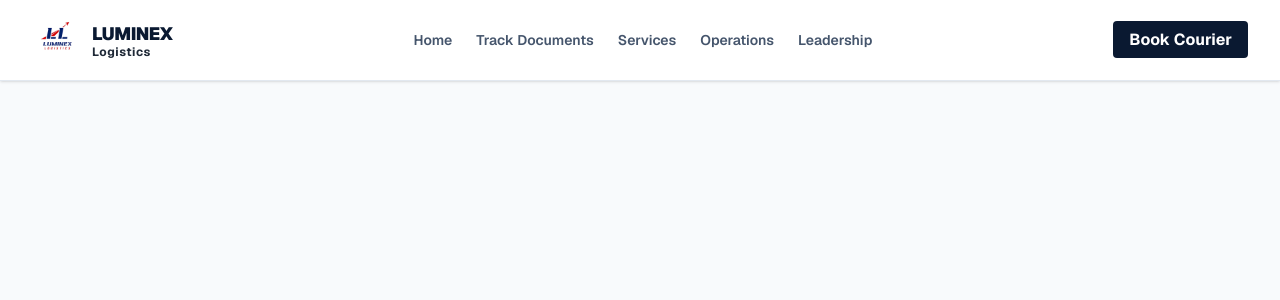
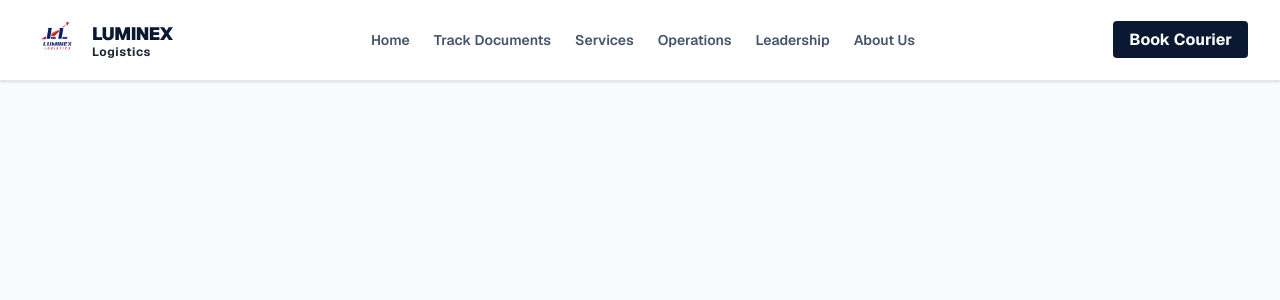
Before and after one commit to LuminAI-Platform/luminex_website, a Next.js app: page / in a window 1280 px wide. Shown: the top 300 px of the page. Built offline with nearby package versions, Linux system fonts and the light colour scheme.

Commit message:
chores: Updated the navbar

```diff
--- a/src/components/Navbar.tsx
+++ b/src/components/Navbar.tsx
@@ -32,6 +32,7 @@ export default function Navbar() {
           <a href="/#services" className="hover:text-brand-red transition-colors">Services</a>
           <a href="/#operations" className="hover:text-brand-red transition-colors">Operations</a>
           <a href="/#team" className="hover:text-brand-red transition-colors">Leadership</a>
+          <a href="/#about" className="hover:text-brand-red transition-colors">About Us</a>
         </nav>
 
         <div className="hidden md:block">
```
